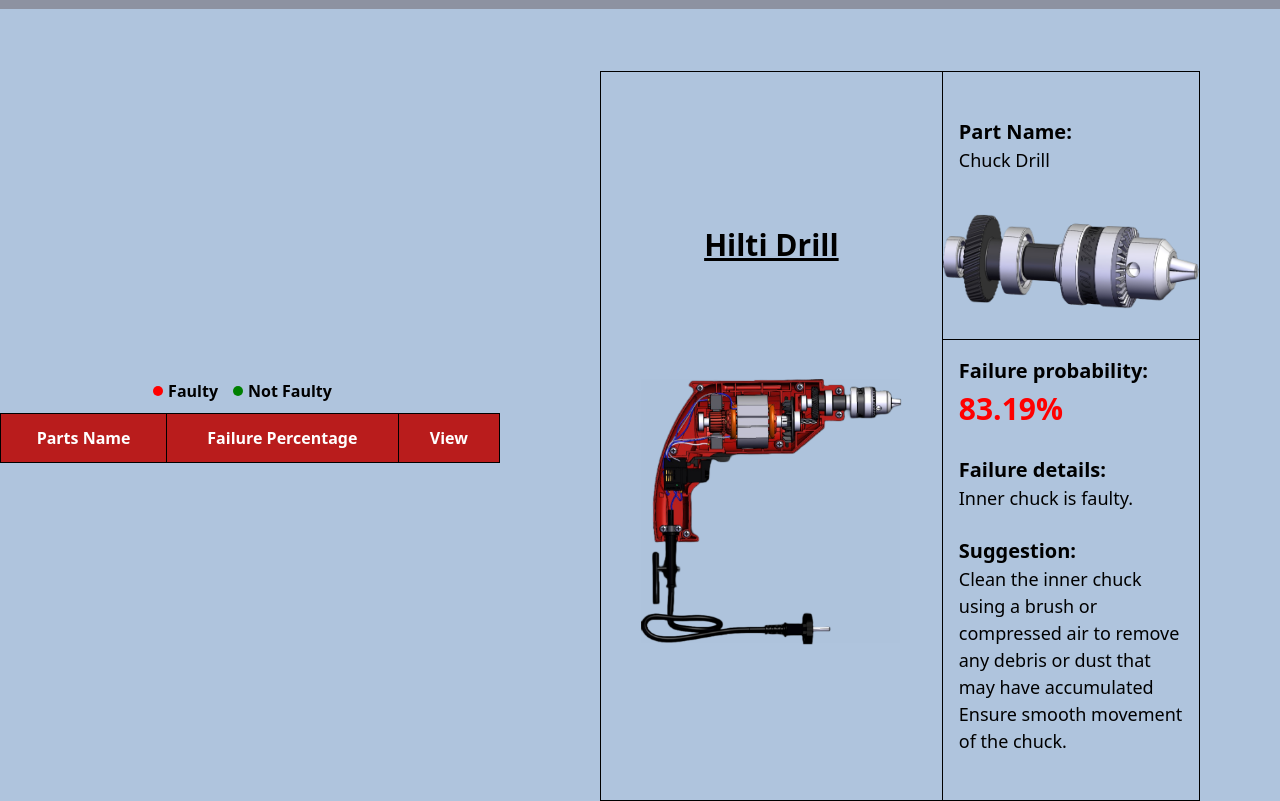
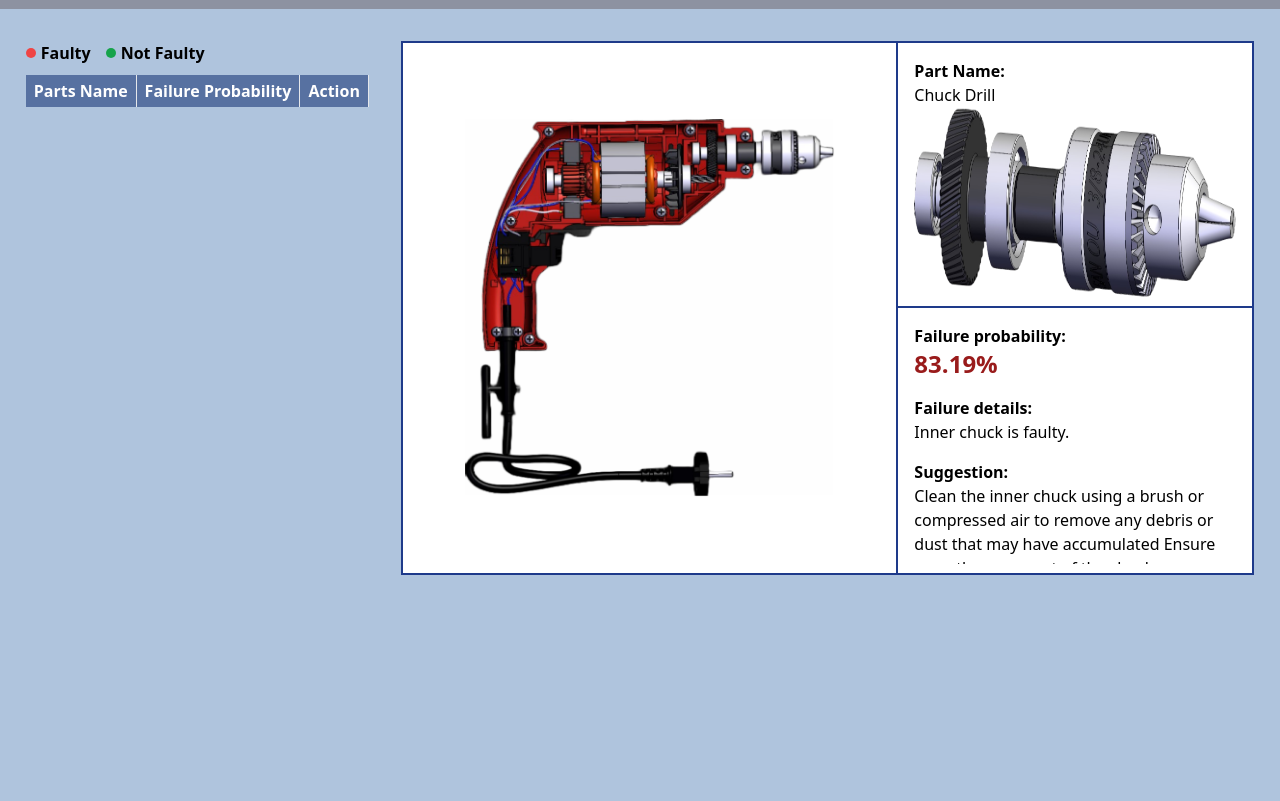
Before and after one commit to JacksonTai/hilti-tool-service-platform, a plain HTML site: page result.html in a window 1280 px wide. Shown: the part 103-904 px from the top of the page. After the commit the page ends 800 px from the top, so only its background shows below. Drawn offline with nearby package versions, Linux system fonts and the light colour scheme; some packages are replaced by stand-ins of ours; a script that the page names is missing.

Commit message:
Fix overflow result image and refactor UI

```diff
--- a/js/result.js
+++ b/js/result.js
@@ -13,12 +13,12 @@
   // Create a cell for the item name
   var itemCell = document.createElement('td');
   itemCell.textContent = item;
-  itemCell.className = "whitespace-nowrap px-6 py-2 font-medium border-r"
+  itemCell.className = "whitespace-nowrap px-6 py-1 font-medium border-r"
   row.appendChild(itemCell);
 
   // Create a cell for the percentage
   var percentageCell = document.createElement('td');
-  percentageCell.className = "whitespace-nowrap px-6 py-2 font-medium border-r"
+  percentageCell.className = "whitespace-nowrap px-6 py-1 font-medium border-r"
   percentageCell.textContent = (result[item].possibility * 100).toFixed(2) + '%';
   if (result[item].is_faulty === 0) {
     percentageCell.style.color = "green";
@@ -30,10 +30,10 @@
 
   // Create a cell for the view button
   var viewCell = document.createElement('td');
-  viewCell.className = "whitespace-nowrap px-6 py-2 font-medium border-r";
+  viewCell.className = "whitespace-nowrap px-6 py-1 font-medium border-r";
   row.appendChild(viewCell);
   var viewButton = document.createElement('button');
-  viewButton.className = "btn btn-primary bg-blue-500 hover:bg-blue-700 text-white font-bold py-2 px-4 rounded";
+  viewButton.className = "btn btn-primary bg-blue-500 hover:bg-blue-700 text-white font-bold py-1 px-4 rounded";
   viewButton.textContent = "View";
 
   // Create button onclick event for all part details to be reflected in right container when button is clicked
--- a/result.html
+++ b/result.html
@@ -9,57 +9,7 @@
     <script src="https://cdn.tailwindcss.com"></script>
     <script src="https://cdn.jsdelivr.net/npm/axios/dist/axios.min.js"></script>
     <script src="https://cdn.jsdelivr.net/npm/sweetalert2@11"></script>
-
     <style>
-		section {
-		  margin-top: 2rem;
-		  display: flex;
-		  justify-content: center;
-		  align-items: center;
-		}
-
-		section table th,
-		section table td {
-		  border: 1px solid black;
-		}
-
-		section .border {
-		  border: 1px solid black;
-		  height: 40rem;
-		  width: 50%;
-		}
-
-		section .border > div:first-child {
-		  height: 100%;
-		}
-
-		section .border-r {
-		  border-right: 1px solid black;
-		}
-
-		section .border-b {
-		  border-bottom: 1px solid black;
-		}
-
-		section .flex {
-		  display: flex;
-		}
-
-		.img-with-margin {
-  			padding-right: 40px;
-  			padding-left: 40px;
-    	}
-
-		.partimg-with-margin {
-  			padding-bottom: 30px;
-    	}
-
-		#box {
-			margin-top: 30px;
-			height: 730px;
-			margin-right: 80px;
-		}
-
 		.legend {
 			display: flex;
 			justify-content: center;
@@ -80,15 +30,7 @@
 			margin-right: 5px;
 			border-radius: 50%;
 		}
-
-		.red {
-			background-color: red;
-		}
-
-		.green {
-			background-color: green;
-		}
-	  </style>
+	</style>
 </head>
 <body style="background-color: #AFC4DD;">
 	<header class="w-full h-28" style="background-color: #8D92A1;">
@@ -119,53 +61,51 @@
             </div>
         </div>
 	</header>
-    <section class="flex flex-row">
-		<div class="flex flex-col">
+    <main class="flex justify-center max-w-screen-2xl m-auto mt-8">
+		<section class="mr-8 flex flex-col items-start">
 			<div class="legend">
-				<span class="legend-item"><span class="legend-circle red"></span>Faulty</span>
-				<span class="legend-item"><span class="legend-circle green"></span>Not Faulty</span>
+				<span class="legend-item"><span class="legend-circle bg-red-500"></span>Faulty</span>
+				<span class="legend-item"><span class="legend-circle bg-green-600"></span>Not Faulty</span>
 			</div>
-			<table style="width: 500px;" id="results-table" class="w-1/3 border-r">
-				<thead class="border-b bg-red-700 font-medium text-white dark:border-neutral-500">
+			<table id="results-table" class="w-12/12 border-r" style="background-color: #D8E6F8;">
+				<thead class="bg-red-700 font-medium text-white" style="background-color: #5771A1;">
 					<tr>
-						<th scope="col" class="px-6 py-3 border-r">Parts Name</th>
-						<th scope="col" class="px-6 py-3 border-r">Failure Percentage</th>
-						<th scope="col" class="px-6 py-3 border-r">View</th>
+						<th scope="col" class="px-2 py-1 border-r">Parts Name</th>
+						<th scope="col" class="px-2 py-1 border-r">Failure Probability</th>
+						<th scope="col" class="px-2 py-1 border-r">Action</th>
 					</tr>
 				</thead>
 				<tbody>
 					<!-- Table rows will be added dynamically using JavaScript -->
 				</tbody>
 			</table>
-		</div>
-
-		<div id="box" style="margin-left: 100px;" class="border flex items-center justify-center">
-		  <div class="w-2/3 border-r flex items-center justify-center">
-			<div class="flex flex-col items-center justify-center">
-				<h1 class="text-center text-3xl font-bold mb-4"><u>Hilti Drill</u></h1>
-				<img style="margin-top: 100px;"  src="image/hand_drill/original.png" id="tool" alt="placeholder image" class="img-with-margin">
+		</section>
+		<section id="box" class="flex items-center w-8/12 border-2 border-blue-900">
+			<div class="flex flex-col items-center justify-center w-7/12 h-full border-r-2 border-blue-900 bg-white">
+				<!-- <h1 class="text-center text-3xl font-bold mb-4"><u>Hand Drill</u></h1> -->
+				<img src="image/hand_drill/original.png" id="tool" class="w-9/12" alt="placeholder image">
 			</div>
-		  </div>
-		  <div class="w-1/2 flex flex-col ">
-			<div class="p-4 h-full ">
-				<div class="text-left">
-					<p style="font-size: 18px;"><b style="font-size: 20px;">Part Name:</b><br><p style="font-size: 18px;" id="part-name">Chuck Drill</p></p><br>
+			<div class="flex flex-col w-5/12 h-full bg-white">
+				<div class="h-1/2 p-4 border-b-2 border-blue-900">
+					<label class="font-bold">Part Name:
+					  <p class="font-normal" id="part-name">Chuck Drill</p>
+					</label>
+					<img src="image/hand_drill_parts/chuck_drill.png" id="toolpart" class="block h-48 m-auto alt="placeholder image">
+				</div>
+				<div class="h-64 p-4 text-left overflow-auto">
+					<label class="font-bold">Failure probability:
+						<p class="mb-4 text-red-800 text-2xl" id="failure-probability">83.19%</p>
+					</label>
+					<label class="font-bold">Failure details:
+						<p class="mb-4 font-normal" id="part-detail">Inner chuck is faulty.</p>
+					</label>
+					<label class="font-bold">Suggestion:
+						<p class="mb-4 font-normal" id="part-suggestion">Clean the inner chuck using a brush or compressed air to remove any debris or dust that may have accumulated Ensure smooth movement of the chuck.</p>
+					</label>
 				</div>
 			</div>
-			<div class="border-b flex items-center justify-center h-full">
-                <img  src="image/hand_drill_parts/chuck_drill.png" alt="placeholder image" id="toolpart" class="partimg-with-margin">
-            </div>
-			<div class="p-4 h-full ">
-				<div class="text-left">
-				  <p><b style="font-size: 20px;">Failure probability:</b><br><b id="failure-probability" style="color:red; font-size: 30px;">83.19%</b></p><br>
-				  <p style="font-size: 18px;"><b style="font-size: 20px;">Failure details:</b><br><p style="font-size: 18px;" id="part-detail">Inner chuck is faulty.</p></p><br>
-				  <p style="font-size: 18px;"><b style="font-size: 20px;">Suggestion:</b><br><p style="font-size: 18px;" id="part-suggestion">Clean the inner chuck using a brush or compressed air to remove any debris or dust that may have accumulated Ensure smooth movement of the chuck.</p></p>
-				</div>
-			  </div>
-		  </div>
-		</div>
-	</section>
-
+		</section>
+	</main>
     <script src="/js/result.js"></script>
 </body>
 </html>
```
Also changed, not shown: image/hand_drill_parts/chuck_key.png, image/hand_drill_parts/rotor.png, image/hand_drill_parts/stator.png, image/hand_drill_parts/switch.png.
